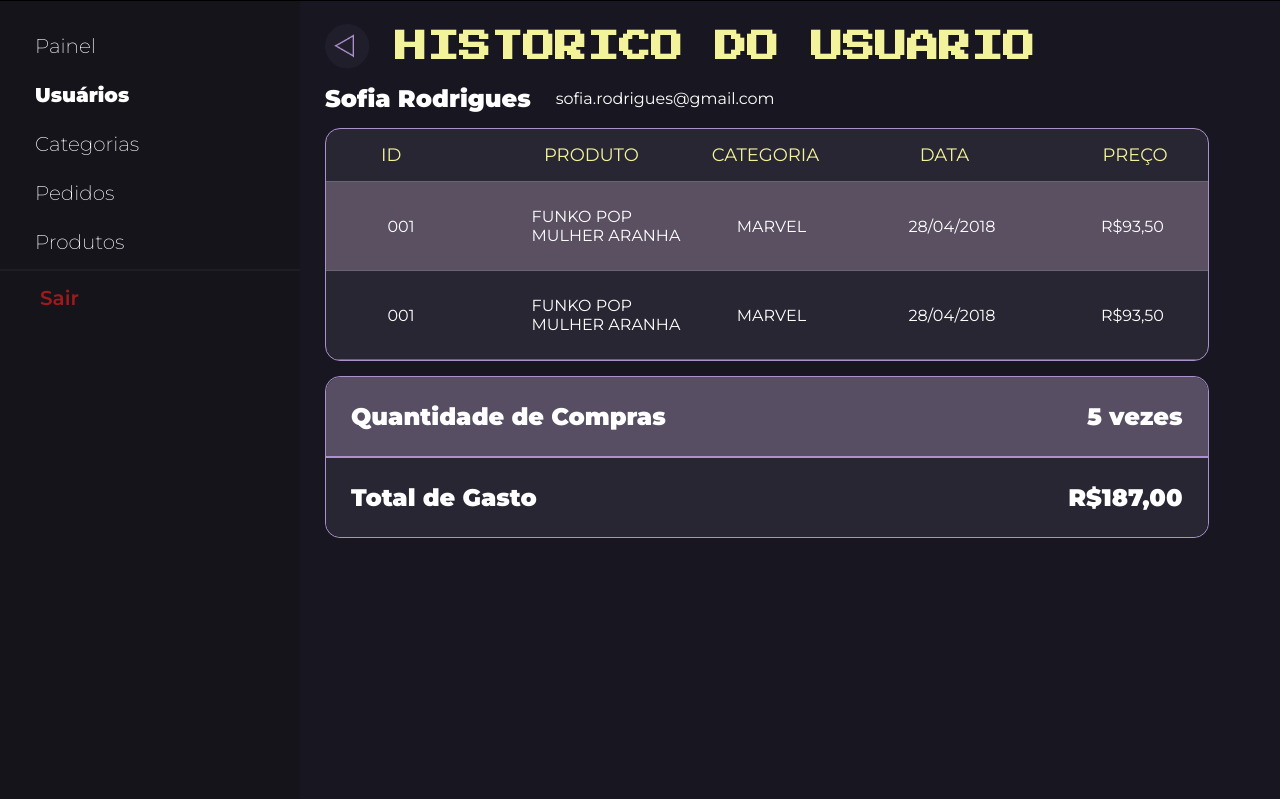
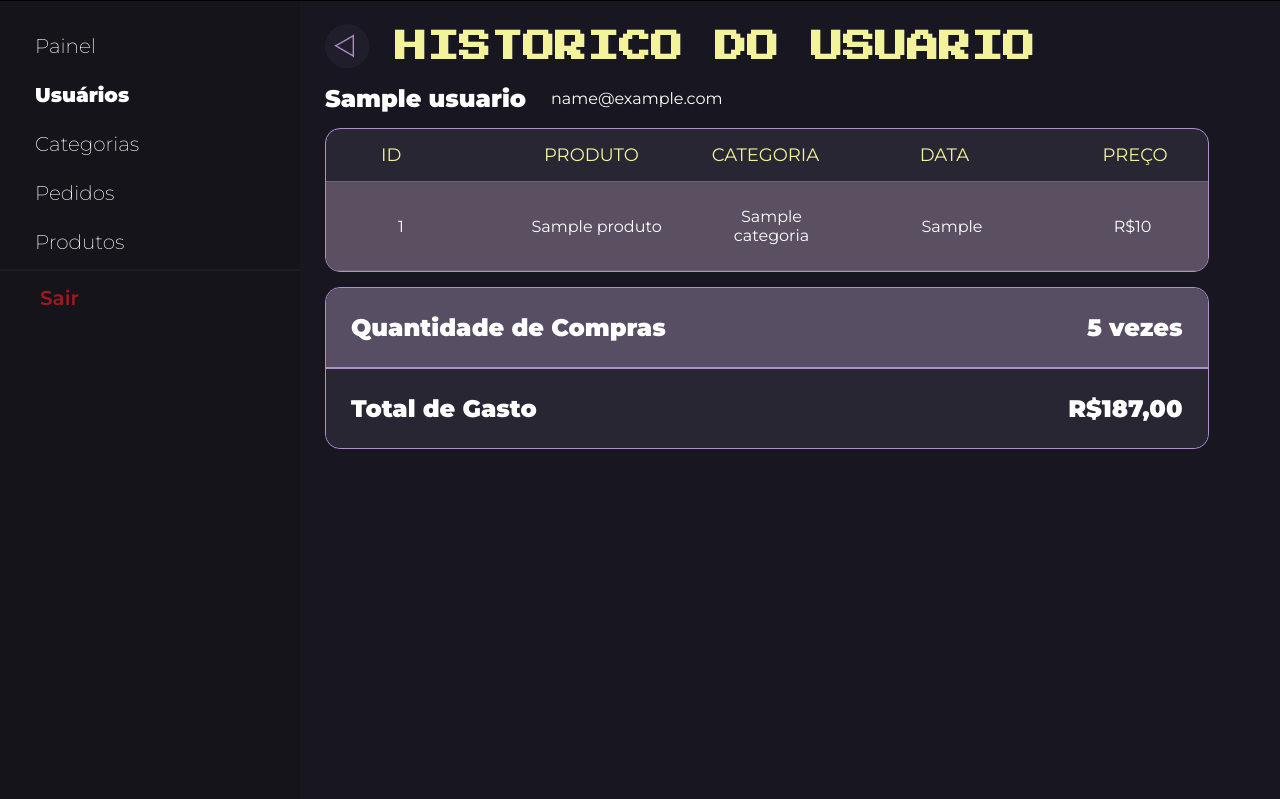
Before and after one commit to nicolemafr/Loja-Geek, a PHP site: page /historico.php?id=1 in a window 1280 px wide. Shown: the part 101-900 px from the top of the page. Run offline with PHP 8.4, Linux system fonts and the light colour scheme; tables that the repository leaves empty or names only in its code hold one stand-in row (values such as "Sample post").

Commit message:
Refatora consultas SQL e exibição de dados nas páginas de editar categorias e histórico

```diff
--- a/css-adim/header-adim.css
+++ b/css-adim/header-adim.css
@@ -42,7 +42,7 @@ header {
     }
 }
 
-/* @view-transition {
+@view-transition {
     navigation: auto;
 }
 
@@ -83,4 +83,4 @@ header {
 
 ::view-transition-new(root) {
     animation: entra 0.35s cubic-bezier(0.22, 1, 0.36, 1) both;
-} */
+}
--- a/editar-categorias.php
+++ b/editar-categorias.php
@@ -1,5 +1,9 @@
 <?php include "./data/conexao.php";
 $id = $_GET['id'];
+$sql = "SELECT categorias.*, produtos.quantidade_estoque FROM categorias INNER JOIN produtos
+ON categorias.id_categoria = produtos.id_categoria WHERE categorias.id_categoria = $id";
+$resultado = $conn->query($sql);
+$dados = $resultado->fetch_assoc();
 ?>
 
 <!DOCTYPE html>
@@ -36,7 +40,7 @@ $id = $_GET['id'];
                 <div class="caixa">
                     <p>Total de produtos</p>
 
-                    <span>15</span>
+                    <span><?= $dados['quantidade_estoque'] ?></span>
                 </div>
                 <div class="caixa estoque">
                     <p>Em estoque</p>
--- a/historico.php
+++ b/historico.php
@@ -1,5 +1,10 @@
 <?php include "./data/conexao.php";
 $id = $_GET['id'];
+$sql = "SELECT itens_pedido.*, produtos.nome AS produto, categorias.nome AS categoria, pedidos.data_pedido as data FROM itens_pedido INNER JOIN produtos ON itens_pedido.id_produto = produtos.id_produto INNER JOIN categorias ON produtos.id_categoria = categorias.id_categoria INNER JOIN pedidos ON itens_pedido.id_pedido = pedidos.id_pedido WHERE itens_pedido.id_pedido =$id";
+$sql2 = "select nome, email from usuarios where id_usuario = $id";
+$resultado = $conn->query($sql);
+$resultado2 = $conn->query($sql2);
+$dados = $resultado2->fetch_assoc();
 ?>
 
 <!DOCTYPE html>
@@ -33,8 +38,8 @@ $id = $_GET['id'];
             <h1> <a href="usuários.php"><img src="imagens-adim/left.png" alt=""></a> HISTORICO DO USUARIO</h1>
 
             <div class="nome">
-                <h2>Sofia Rodrigues</h2>
-                <p>sofia.rodrigues@gmail.com</p>
+                <h2><?= $dados['nome'] ?></h2>
+                <p><?= $dados['email'] ?></p>
             </div>
 
             <div class="tabela">
@@ -47,28 +52,20 @@ $id = $_GET['id'];
                 </div>
 
                 <div class="itens">
-                    <p>001</p>
+                    <?php for ($i = 0; $i < $resultado->num_rows; $i++) {
+                    $pedido = $resultado->fetch_assoc(); ?>
+                    <p><?= htmlspecialchars($pedido['id_pedido']) ?></p>
 
-                    <p class="prodN">FUNKO POP MULHER ARANHA</p>
+                    <p class="prodN"><?= htmlspecialchars($pedido['produto']) ?></p>
 
-                    <p>MARVEL</p>
+                    <p><?= htmlspecialchars($pedido['categoria']) ?></p>
 
-                    <p>28/04/2018</p>
+                    <p><?= htmlspecialchars($pedido['data']) ?></p>
 
-                    <p>R$93,50</p>
+                    <p>R$<?= htmlspecialchars($pedido['subtotal']) ?></p>
+                    <?php } ?>
                 </div>
 
-                <div class="itens">
-                    <p>001</p>
-
-                    <p class="prodN">FUNKO POP MULHER ARANHA</p>
-
-                    <p>MARVEL</p>
-
-                    <p>28/04/2018</p>
-
-                    <p>R$93,50</p>
-                </div>
             </div>
 
             <div class="compra">
```
